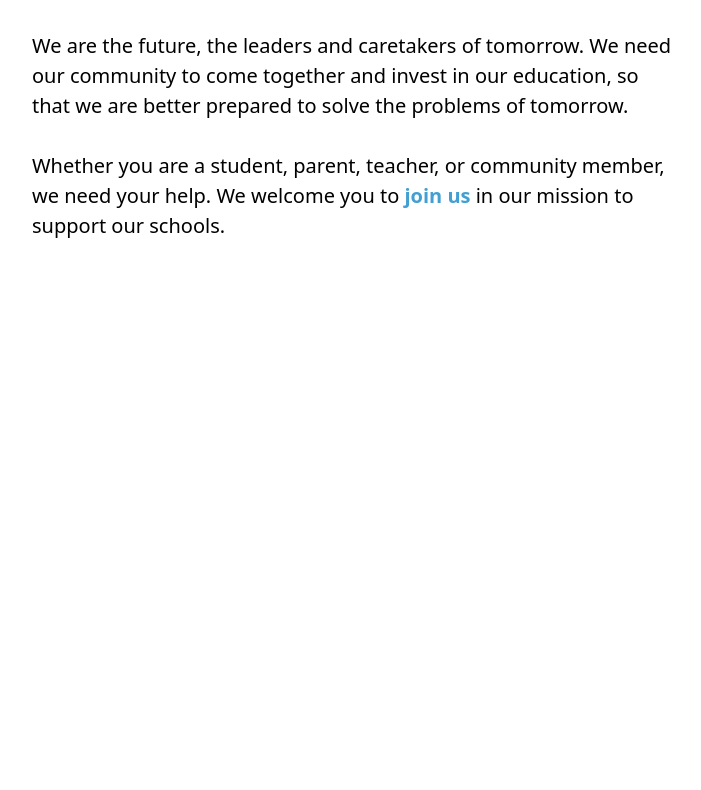
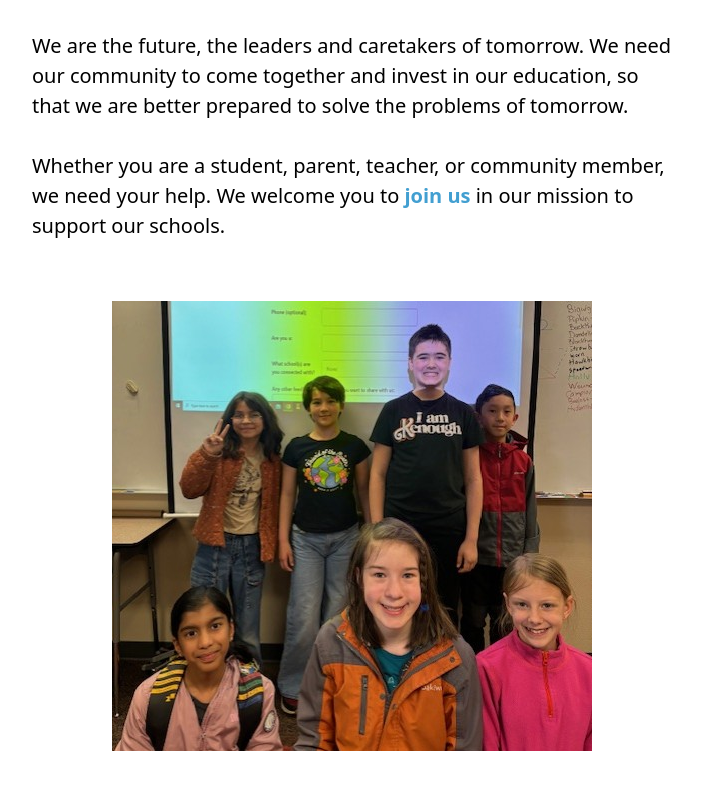
Before and after one commit to naturesquad/github.io, a SvelteKit app: page /esps/home in a window 1280 px wide. Shown: the part 488-1278 px from the top of the page, without its empty margins (288-989 px from the left). Before the commit the page ends 979 px from the top, so only its background shows below. Built offline with nearby package versions, Linux system fonts and the light colour scheme.

Commit message:
Added picture to home page

```diff
--- a/src/routes/esps/home/+page.svelte
+++ b/src/routes/esps/home/+page.svelte
@@ -1,3 +1,6 @@
+<script>
+	import Members from '$lib/espsMembers.png';
+</script>
 <svelte:head>
 	<title>ESPS - Home</title>
 	<meta name="description" content="We are the Evergreen Student Problem Solvers (ESPS), and we are trying to help our school district with budget challenges">
@@ -17,6 +20,10 @@
 		<p>
 			Whether you are a student, parent, teacher, or community member, we need your help. We welcome you to <a href="/esps/join-us">join us</a> in our mission to support our schools.
 		</p>
+
+
+<figure>
+	<img alt="members of ESPS" src={Members}>
 	</div>
 </div>
 
@@ -26,4 +33,14 @@
         gap: 2rem;
         padding: 1rem;
     }
+		figure {
+				/*center it*/
+				display: flex;
+				justify-content: center;
+				/*make space above it*/
+				margin-top: 3rem;
+
+		}
+
+
 </style>
```
Also changed, not shown: src/lib/espsMembers.png (added).
